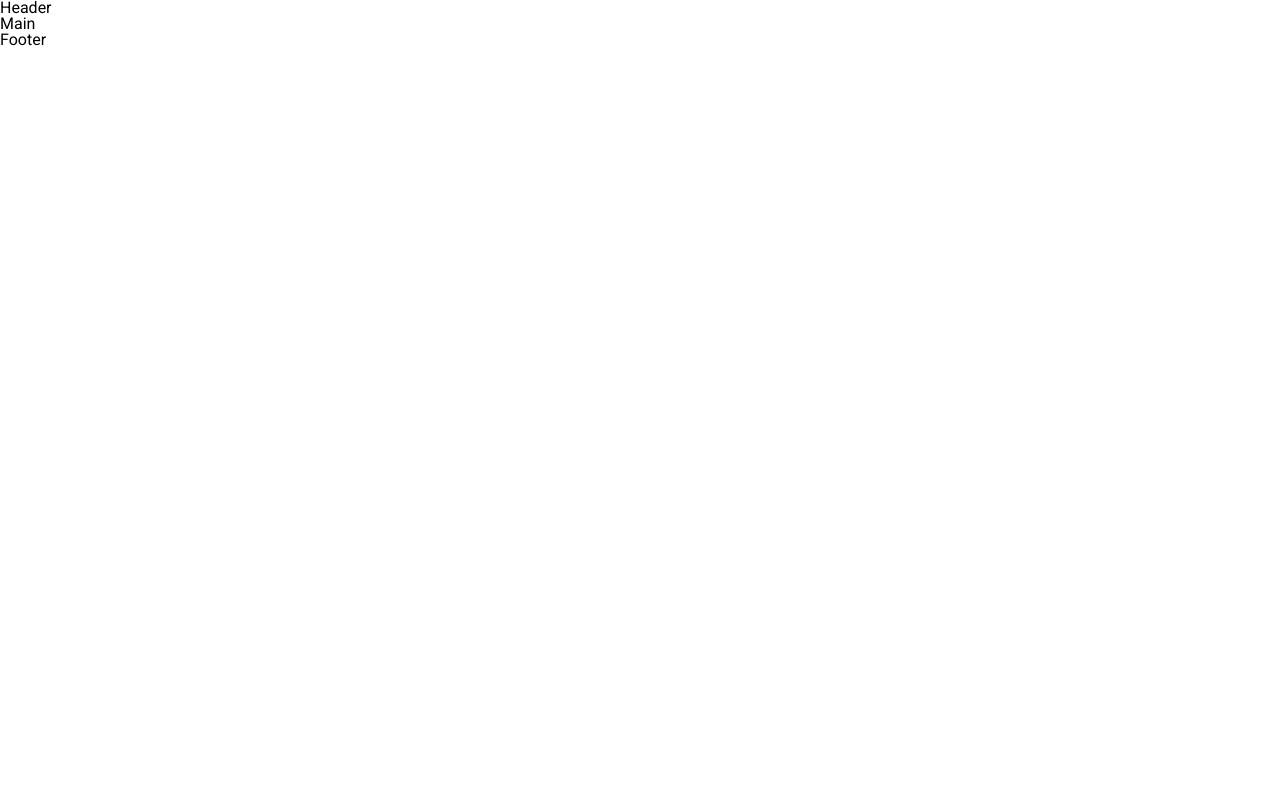
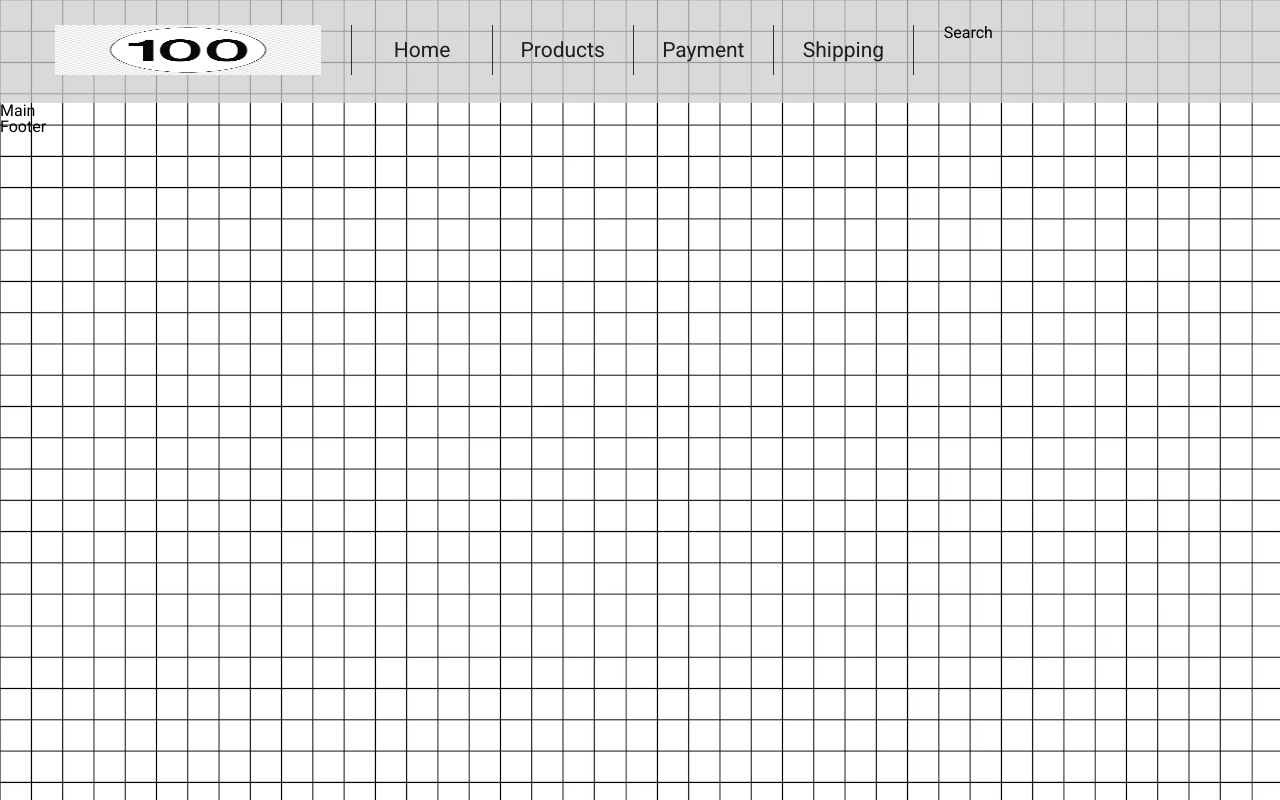
Before and after one commit to myrnyy/ooo.io, a plain HTML site: page index.html in a window 1280 px wide. Drawn offline with Linux system fonts and the light colour scheme.

Commit message:
added menu

```diff
--- a/index.html
+++ b/index.html
@@ -1,5 +1,6 @@
 <!DOCTYPE html>
 <html lang="en">
+
 <head>
     <meta charset="UTF-8">
     <meta http-equiv="X-UA-Compatible" content="IE=edge">
@@ -12,9 +13,34 @@
     <link rel="stylesheet" href="reset.css">
     <link rel="stylesheet" href="style.css">
 </head>
+
 <body>
-    <header class="header">Header</header>
+    <header class="header">
+        <div class="container">
+            <div class="row">
+                <div class="col-md-3">
+                    <div class="logo">
+                        <a class="logo-img" href="">
+                            <img src="images/logo.png" alt="">
+                        </a>
+                    </div>
+                </div>
+                <div class="col-md-6">
+                    <nav>
+                        <ul class="menu">
+                            <li><a href="">Home</a></li>
+                            <li><a href="">Products</a></li>
+                            <li><a href="">Payment</a></li>
+                            <li><a href="">Shipping</a></li>
+                        </ul>
+                    </nav>
+                </div>
+                <div class="col-md-3">Search</div>
+            </div>
+        </div>
+    </header>
     <main class="main">Main</main>
     <footer class="footer">Footer</footer>
 </body>
+
 </html>
--- a/style.css
+++ b/style.css
@@ -4,4 +4,78 @@
 
 body {
     font-family: 'Roboto', sans-serif;
+    background-image: url(images/background.png);
 }
+
+.container {
+    width: 1200px;
+    padding-left: 15px;
+    padding-right: 15px;
+    margin-left: auto;
+    margin-right: auto;
+}
+
+.row {
+    margin-left: -15px;
+    margin-left: -15px;
+}
+
+.row:after, .menu:after {
+    content: "";
+    clear: both;
+    display: block;
+}
+
+[class*="col-"] {
+    float: left;
+    padding-left: 15px;
+    padding-right: 15px;
+}
+
+.col-md-1 {
+    width: 8.3333%;
+}
+
+.col-md-3 {
+    width: 25%;
+}
+
+.col-md-6 {
+    width: 50%;
+}
+
+.header {
+    background-color: rgba(207, 203, 203, 0.75);
+    padding: 25px 0;
+}
+
+.logo-img>img {
+    width: 100%;
+    height: 50px;
+}
+
+.menu > li {
+    float: left;
+    width: 25%;
+    border-left: 1px solid #333232;
+}
+
+.menu > li:last-child {
+    border-right: 1px solid #333232;
+}
+
+.menu > li > a {
+    display: block;
+    text-decoration: none;
+    height: 50px;
+    font-size: 21px;
+    font-weight: 300;
+    color: rgb(31, 30, 30) ;
+    text-align: center;
+    line-height: 50px;
+}
+
+.menu > li > a:hover {
+    color: white;
+    background-color: #333232;
+}
```
Also changed, not shown: images/11574bb301599cc.png (renamed from 11574bb301599cc.png), images/background.png (added), images/logo.png (added).
